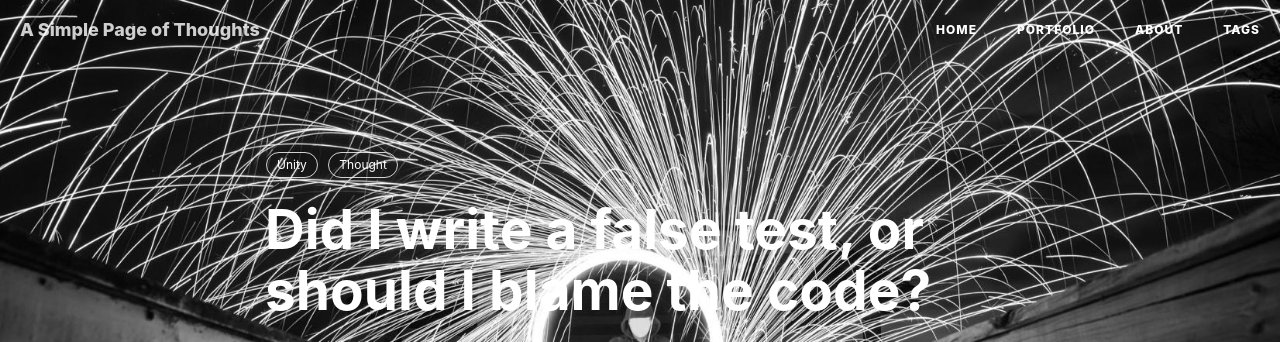
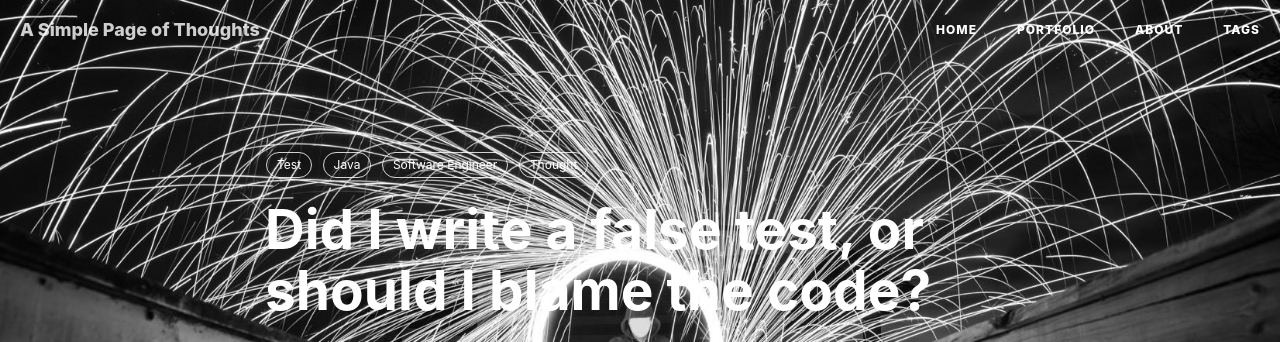
Before and after one commit to karthshen/karthshen.github.io, a Jekyll site: the page built from _posts/2019-08-06-TestOrCode.md, in a window 1280 px wide. Shown: the top 342 px of the page. Built offline with Jekyll 4.4.1, drawn with Linux system fonts in a browser that asks for light colours; nearby versions of some CDN libraries; comment, search, counter and statistics services are not loaded.

Commit message:
minor changes

```diff
--- a/_posts/2019-08-06-TestOrCode.md
+++ b/_posts/2019-08-06-TestOrCode.md
@@ -7,7 +7,9 @@ author:     "Karth"
 header-img: "img/home-bg-geek.jpg"
 catalog: true
 tags:
-    - Unity
+    - Test
+    - Java
+    - Software Engineer
     - Thought
 ---
 
```
